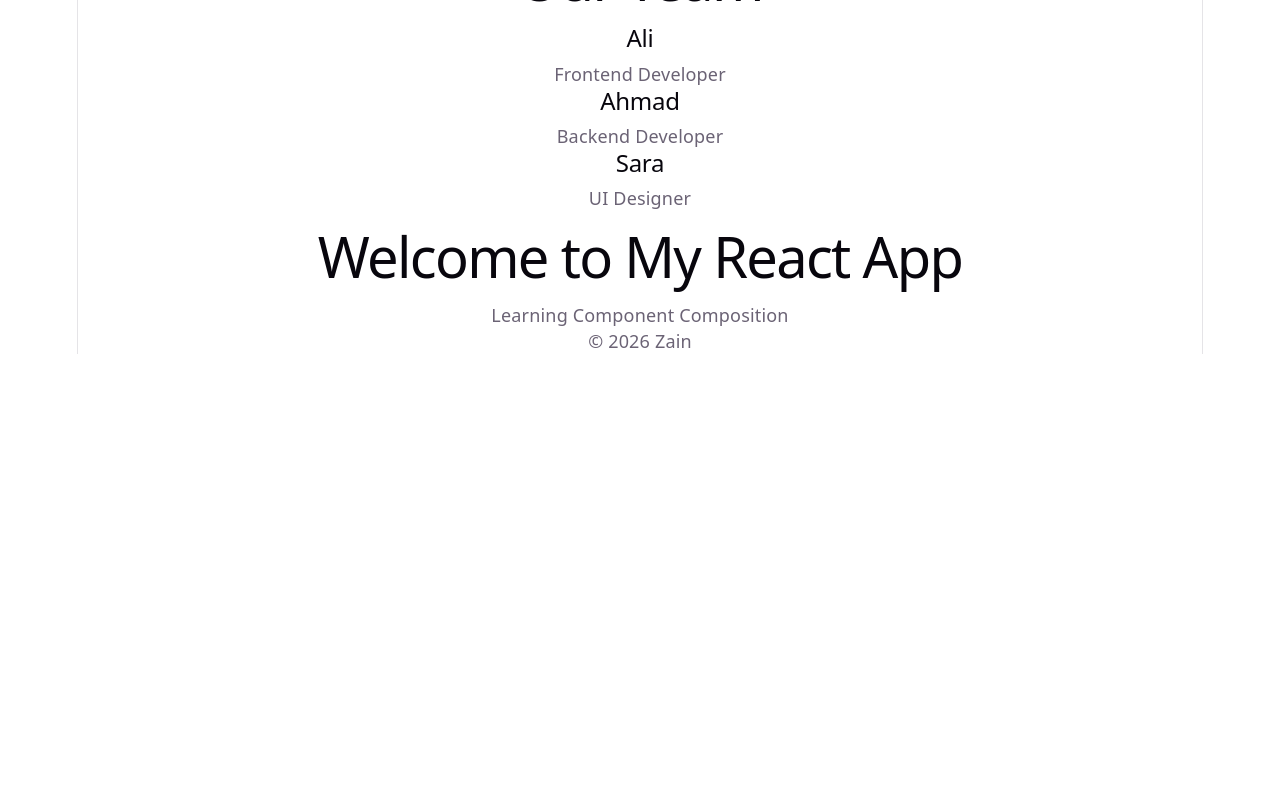
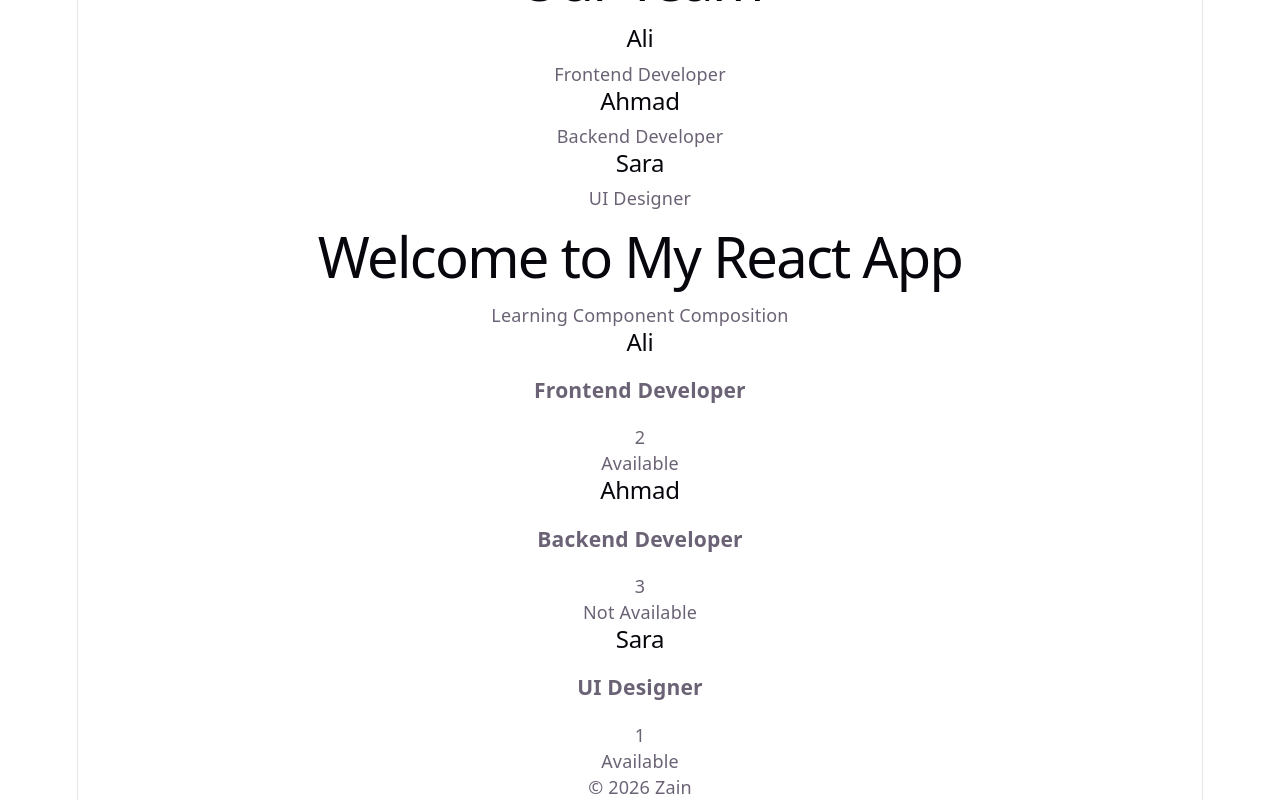
Before and after one commit to TheZainCode/react-mental-mode, a React (Vite) app: page / in a window 1280 px wide. Shown: the part 529-1329 px from the top of the page. Before the commit the page ends 883 px from the top, so only its background shows below. Built offline with nearby package versions, Linux system fonts and the light colour scheme.

Commit message:
feat: Learning React Props and adding UserCard to App

```diff
--- a/src/App.jsx
+++ b/src/App.jsx
@@ -4,6 +4,7 @@ import UserList from './components/UserList.jsx';
 import Header from './components/Header.jsx';
 import MainContent from './components/MainContent.jsx';
 import Footer from './components/Footer.jsx';
+import UserCard from './components/UserCard.jsx';
 
 function App() {
   return (
@@ -14,6 +15,9 @@ function App() {
         <UserStatus />
         <UserList />
         <MainContent />
+        <UserCard name="Ali" role="Frontend Developer" experience={2} isAvailable={true}></UserCard>
+        <UserCard name="Ahmad"  role="Backend Developer"  experience={3}  isAvailable={false}></UserCard>
+        <UserCard name="Sara"  role="UI Designer"  experience={1}  isAvailable={true}></UserCard>
       </main>
       <Footer />
     </>
--- /dev/null
+++ b/src/components/UserCard.jsx
@@ -0,0 +1,11 @@
+function UserCard({name,role,experience,isAvailable}){
+    return(
+        <article>
+            <h2>{name}</h2>
+            <h3>{role}</h3>
+            <p>{experience}</p>
+            <p>{isAvailable ? "Available" : "Not Available"}</p>
+        </article>
+    )
+}
+export default UserCard;
```
